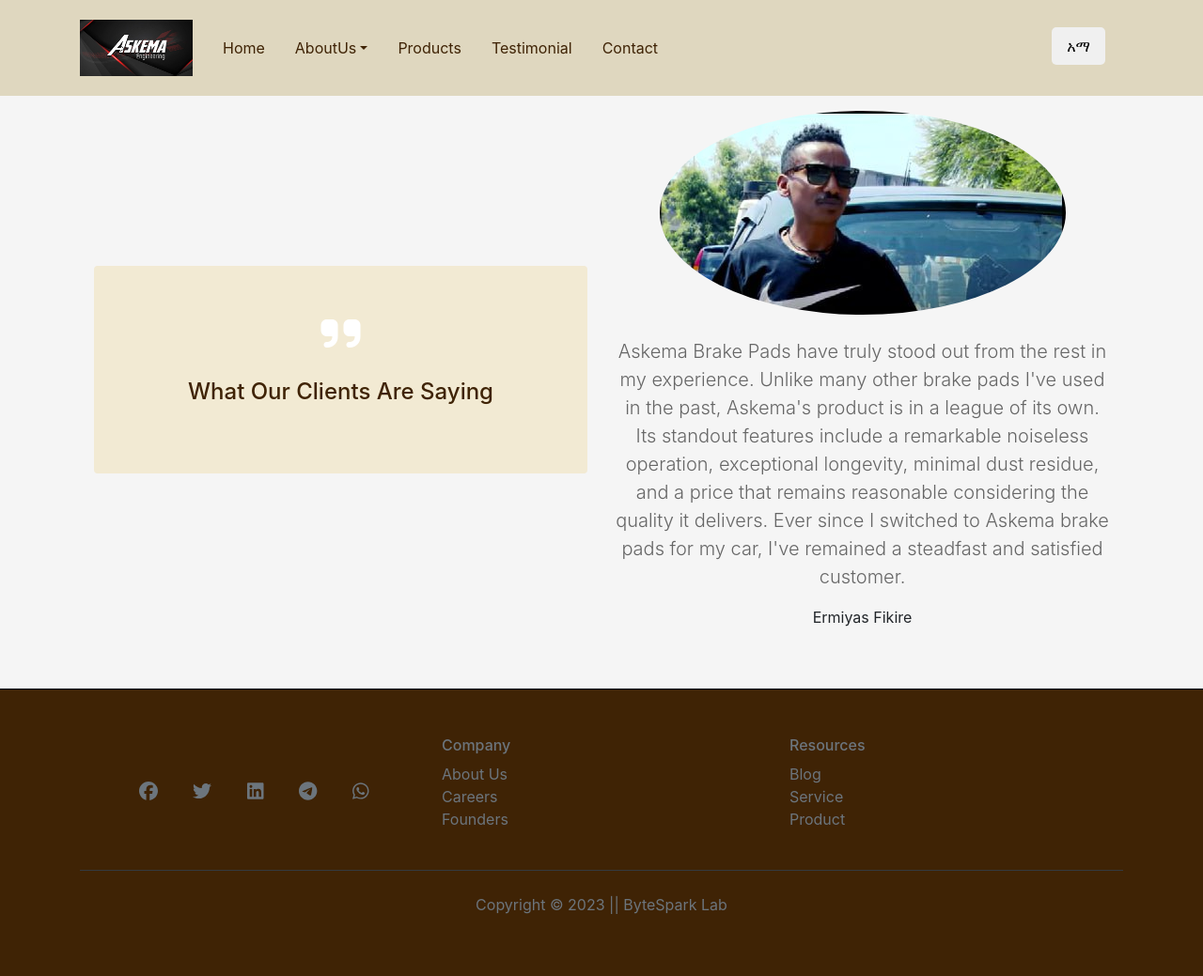
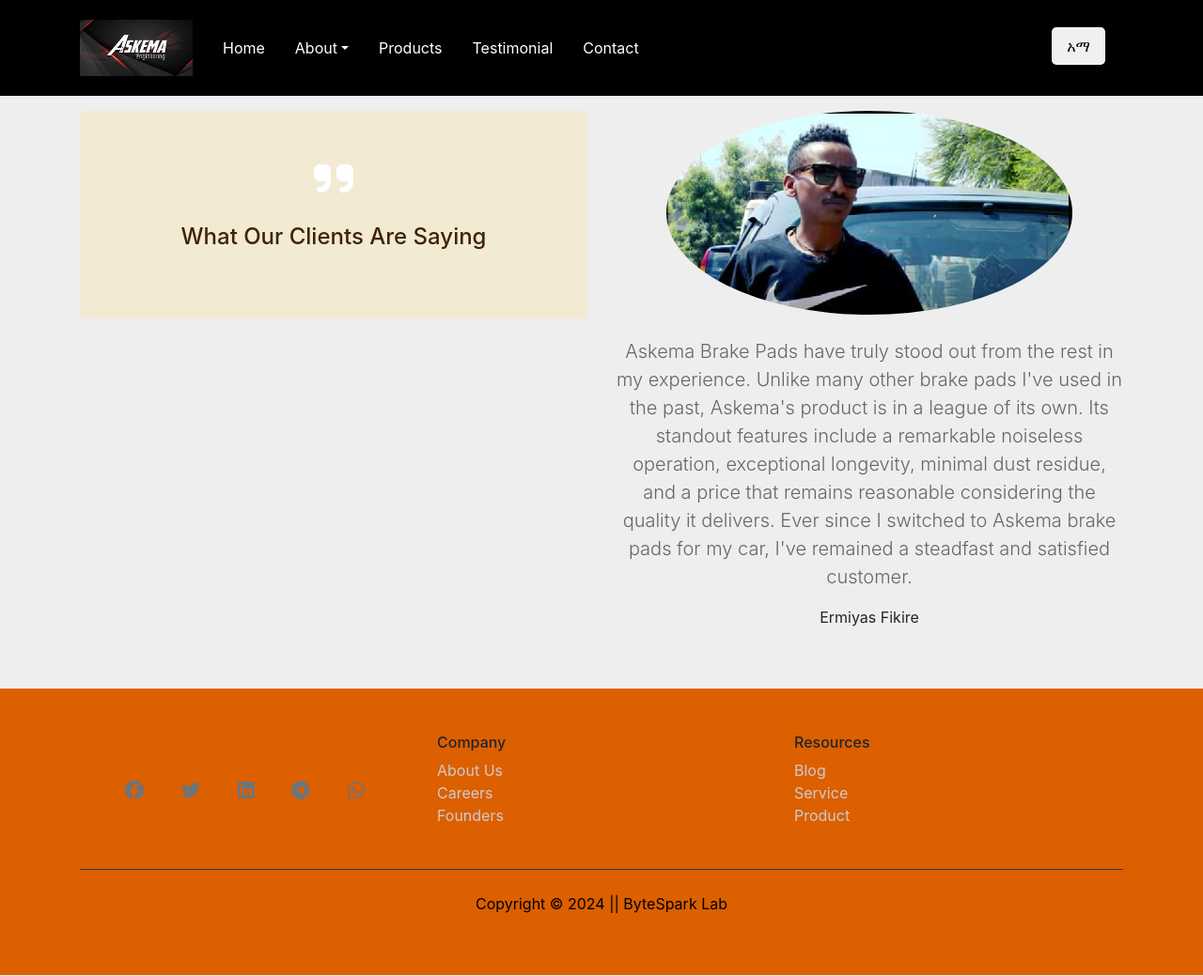
Before and after one commit to haileadugna/Askema-react, a React (Create React App) app in the folder askema/: page /comment in a window 1280 px wide. Shown: the whole page at 94% size. Built offline with nearby package versions, Linux system fonts and the light colour scheme.

Commit message:
color change

```diff
--- a/askema/src/App.css
+++ b/askema/src/App.css
@@ -1,6 +1,6 @@
 body{
     /* how to make circular background color*/
-    background-color: #F5F5F5;
+    background-color: #eee;
     /* background-image: linear-gradient(to bottom, rgba(0, 0, 0, 0.817), rgb(0, 0, 0)); */
 
 }
--- a/askema/src/components/body/about.css
+++ b/askema/src/components/body/about.css
@@ -29,13 +29,13 @@
   .aboutaskema h1 {
     /* font-family: 'Times New Roman', Times, serif; */
     margin: 0;
-    color: #3F2305;
+    color: #CF0A0A;
   }
 
   .aboutaskema hr{
     width: 40px;
     height: 1px;
-    background-color: #3F2305;
+    background-color: #CF0A0A;
     margin-bottom: 30px;
     margin-top: 0;
 }
--- a/askema/src/components/footer.css
+++ b/askema/src/components/footer.css
@@ -3,213 +3,23 @@
 .footer{
 
     width: 100%;
-    border-top: solid .1px black;
-
-    background-color: #3F2305;
-    /* background-image: linear-gradient(to right, rgb(255, 0, 0), rgb(31, 34, 37)); */
-    z-index: -1;
-}
-
-.footer .svgForFooter{
-    position: absolute;
-    bottom: 0;
-    left: 0;
-    width: 100%;
-    height: auto;
-    z-Index: 0;
-}
-
-
-.container1 {
-    display: flex;
-    justify-content: space-evenly;
-    flex-wrap: wrap;
-    z-index: 999;
-}
-
-
-.reachus, .social, .joinourpremium {
-    flex-basis: 30%;
-
-    margin-bottom: 20px;
-    z-index: 999;
-}
-
-.reachus h3, .social h3, .joinourpremium h3 {
-    font-size: 1.5rem;
-}
-
-.reachus p, .joinourpremium p {
-    font-size: 1rem;
-}
-
-.social ul {
-    display: flex;
-    justify-content: center;
-    list-style: none;
-    padding: 0;
-    float: right;
-}
-
-.social ul li {
-    margin: 10px 0;
-    padding: 0 10px;
-    filter: drop-shadow(3px 3px 0.1rem rgb(255, 255, 255));
-}
-
-.social ul li:hover{
-    transform: scale(1.3);
-}
-
-.social a i {
-    font-size: 2rem;
-
-    transition: transform 0.3s ease;
-}
-
-.social a i:hover {
-    color: #007bff;
-    animation: drop 2s ease;
+    background-color: #DC5F00;
 
 }
 
-@keyframes drop {
-    0% {
-        transform: translateY(-5px);
-    }
-    100% {
-        transform: translateY(0px);
-    }
+.footer ul li a{
+    color: #ccc;
 }
 
-.companylogo a{
-    display: flex;
-    justify-content: center;
-    text-decoration: none;
-    color: rgb(128, 31, 31);
-    text-align: center;
-    filter: drop-shadow(0 0 0.1rem black);
-}
-
-.companylogo a:hover{
-    color: rgb(245, 37, 37);
-}
-
-.companylogo a i{
-    font-size: 2rem;
-    margin-left: 10px;
-    transition: color 0.3s ease;
-}
-
-.legal ul {
-    list-style: none;
-    padding: 0;
-    text-align: right;
-}
-
-.legal ul li {
-    margin: 10px 0;
-}
-
-.legal a {
+.footer ul li a:hover{
     color: #fff;
-    text-decoration: none;
-    font-size: 0.9rem;
-}
-
-
-@media (max-width: 768px) {
-    .container1 {
-        flex-direction: column;
-        align-items: center;
-    }
-
-    .reachus, .social, .joinourpremium {
-        flex-basis: 50%;
-    }
-}
-
-.row{
-    display: flex;
-    justify-content: space-evenly;
-    align-items: center;
-    flex-wrap: wrap;
-    margin: 0 auto;
-}
-
-.btns{
-    display: flex;
-    justify-content: center;
-
-}
-
-.phonenumber{
-    display: flex;
-    justify-content: start;
-    z-index: 999;
-
-}
-
-.phonee{
-    z-index: 999;
-}
-
-.reachus .fa{
-    padding-right: 10px;
-    justify-content: center;
-}
-
-.companylogo{
-    display: flex;
-    justify-content: center;
-    margin: 3%;
-
-}
-
-
-
-.joinourpremium ul{
-
-    justify-content: center;
-    list-style: none;
-    padding: 0;
-}
-
-.joinourpremium ul a{
-    text-decoration: none;
-}
-
-.joinourpremium ul li{
-    margin: 10px 0;
-    padding: 0 10px;
-    color: rgb(21, 61, 112);
-}
-
-.joinourpremium ul li:hover{
-    transform: scale(1.1);
+    /* background-color: white; */
 }
 
 .footer p{
-    color: white;
-    z-index: 999;
+    color : black;
 }
 
-.footer h3{
-    color: white;
-    font-family: 'Times New Roman', Times, serif;
+.footer p a{
+    color: black;
 }
-
-.container1 .fa{
-    color: white;
-}
-
-.col{
-    z-index: 999;
-}
-
-#copy{
-    color: white;
-    text-align: center;
-    margin-top: 20px;
-    padding-bottom: 20px;
-}
--- a/askema/src/components/footer.jsx
+++ b/askema/src/components/footer.jsx
@@ -29,37 +29,37 @@
           </div>
 
           <div className="col-md-4">
-            <h6 className="text-sm text-secondary">Company</h6>
+            <h6 className="text-sm">Company</h6>
             <ul className="list-unstyled">
               <li>
-                <a href="/aboutus" className="text-secondary">About Us</a>
+                <a href="/aboutus" className="">About Us</a>
               </li>
               <li>
-                <a href="/products" className="text-secondary">Careers</a>
+                <a href="/products" className="">Careers</a>
               </li>
               <li>
-                <a href="#" className="text-secondary"></a>
+                <a href="#" className=""></a>
               </li>
               <li>
-                <a href="/founders" className="text-secondary">Founders</a>
+                <a href="/founders" className="">Founders</a>
               </li>
             </ul>
           </div>
 
           <div className="col-md-4">
-            <h6 className="text-sm text-secondary">Resources</h6>
+            <h6 className="text-sm">Resources</h6>
             <ul className="list-unstyled">
               <li>
-                <a href="/comment" className="text-secondary">Blog</a>
+                <a href="/comment" className="">Blog</a>
               </li>
               <li>
-                <a href="/products" className="text-secondary">Service</a>
+                <a href="/products" className="">Service</a>
               </li>
               <li>
-                <a href="/products" className="text-secondary">Product</a>
+                <a href="/products" className="">Product</a>
               </li>
               <li>
-                <a href="#" className="text-secondary"></a>
+                <a href="#" className=""></a>
               </li>
             </ul>
           </div>
@@ -68,11 +68,11 @@
         <hr className="border-dark mt-4 mb-4" />
 
         <div className="text-center d-flex justify-content-center space-10">
-          <p className="text-sm text-secondary">
-            Copyright © {new Date().getFullYear()} |
+          <p className="text-sm ">
+            Copyright © 2024  |
           </p>
-          <p className="text-sm text-secondary">
-           | <a href="https://www.linkedin.com/in/haile-adugna-hordofa" className="text-secondary">ByteSpark Lab</a>
+          <p className="text-sm">
+           | <a href="https://www.linkedin.com/in/haile-adugna-hordofa" className="">ByteSpark Lab</a>
           </p>
         </div>
       </div>
--- a/askema/src/components/header.css
+++ b/askema/src/components/header.css
@@ -1,6 +1,6 @@
 /* header.css */
 .navbar{
-  background-color: #DFD7BF;
+  background-color: #000000;
 }
 
 .dropdown-menu {
--- a/askema/src/components/header.jsx
+++ b/askema/src/components/header.jsx
@@ -9,7 +9,7 @@
   const location = useLocation();
   const [isMenuOpen, setIsMenuOpen] = useState(false);
   const [isAboutDropdownOpen, setIsAboutDropdownOpen] = useState(false);
-
+  const [isProductDropdownOpen, setIsProductDropdownOpen] = useState(false);
 
   const toggleMenu = () => {
     setIsMenuOpen(!isMenuOpen);
@@ -17,6 +17,10 @@
 
   const toggleAboutDropdown = () => {
     setIsAboutDropdownOpen(!isAboutDropdownOpen);
+  };
+
+  const toggleProductDropdown = () => {
+    setIsProductDropdownOpen(!isProductDropdownOpen);
   };
 
   return (
@@ -41,10 +45,10 @@
             <i className="fas fa-bars"></i> {/* Font Awesome bars icon */}
           </span>
         </button>
-        <div className={`w-100 pt-3 pb-2 py-lg-0 ${isMenuOpen ? 'show' : ''}`} id="navigation" >
-          <ul className="navbar-nav navbar-nav-hover ms-auto"  >
-            <li className="nav-item mx-2" >
-              <NavLink to="/" className={`nav-link ps-2 cursor-pointer ${location.pathname === '/' ? 'active' : ''}`} style={{color: "#3F2305"}}>
+        <div className={`collapse navbar-collapse w-100 pt-3 pb-2 py-lg-0 ${isMenuOpen ? 'show' : ''}`} id="navigation">
+          <ul className="navbar-nav navbar-nav-hover ms-auto">
+            <li className="nav-item mx-2">
+              <NavLink to="/" className={`nav-link ps-2 cursor-pointer ${location.pathname === '/' ? 'active' : ''}`} style={{color:"white"}}>
                 Home
               </NavLink>
             </li>
@@ -52,21 +56,22 @@
               <a
                 href="#"
                 className={`nav-link ps-2 cursor-pointer dropdown-toggle ${isAboutDropdownOpen ? 'active' : ''}`}
-                role="button" style={{color: "#3F2305"}}
+                role="button"
+                style={{color:"white"}}
               >
-                AboutUs
+                About
               </a>
               <div
                 className={`dropdown-menu ${isAboutDropdownOpen ? 'show' : ''}`}
-                // aria-labelledby="navbarDropdown"
+                aria-labelledby="navbarDropdown"
                 style={{ width: '100%', margin: 0 }}
+
               >
                 <NavLink to="/aboutus" className="dropdown-item" style={{ height: '80px', width: '100%'}}>
-                  Company Overview
+                Discover Us
                   {/* <img src={logo} alt="Icon" height='70px' className="icon-image" /> */}
 
                 </NavLink>
-
                 <NavLink to="/founders" className="dropdown-item" style={{ height: '80px', width: '100%'}}>
                 Executive Team
                   {/* <img src={logo} alt="Icon" height='70px' className="icon-image" /> */}
@@ -77,19 +82,19 @@
             </li>
 
             <li className="nav-item mx-2">
-              <NavLink to="/products" className={`nav-link ps-2 cursor-pointer ${location.pathname === '/' ? 'active' : ''}`} style={{color: "#3F2305"}}>
+              <NavLink to="/products" className={`nav-link ps-2 cursor-pointer ${location.pathname === '/' ? 'active' : ''}`} style={{color:"white"}}>
                 Products
               </NavLink>
             </li>
 
             <li className="nav-item mx-2">
-              <NavLink to="/comment" className={`nav-link ps-2 cursor-pointer ${location.pathname === '/' ? 'active' : ''}`} style={{color: "#3F2305"}}>
+              <NavLink to="/comment" className={`nav-link ps-2 cursor-pointer ${location.pathname === '/' ? 'active' : ''}`} style={{color:"white"}}>
                 Testimonial
               </NavLink>
             </li>
 
             <li className="nav-item mx-2">
-              <NavLink to="/contactus" className={`nav-link ps-2 cursor-pointer ${location.pathname === '/' ? 'active' : ''}`} style={{color: "#3F2305"}}>
+              <NavLink to="/contactus" className={`nav-link ps-2 cursor-pointer ${location.pathname === '/' ? 'active' : ''}`} style={{color:"white"}}>
                 Contact
               </NavLink>
             </li>
```
